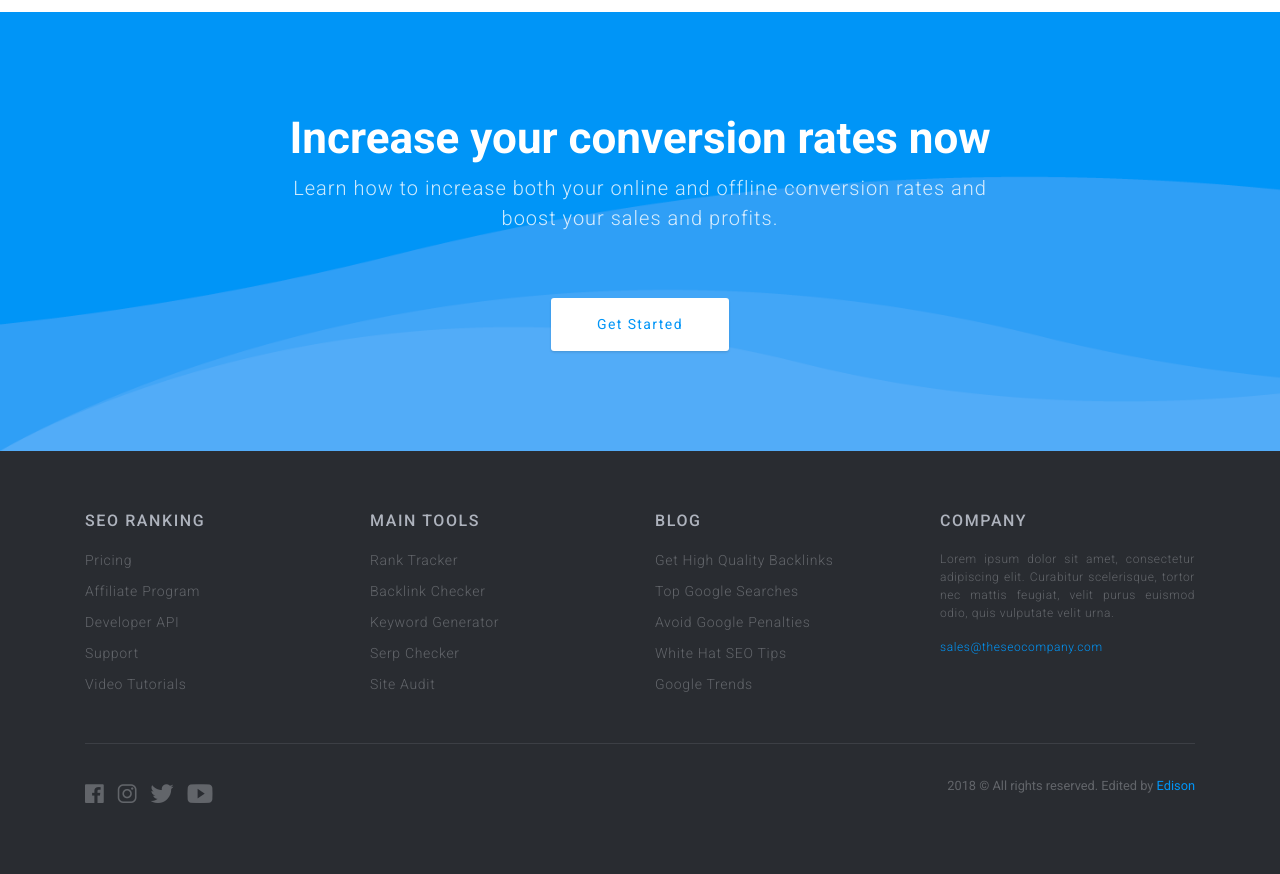
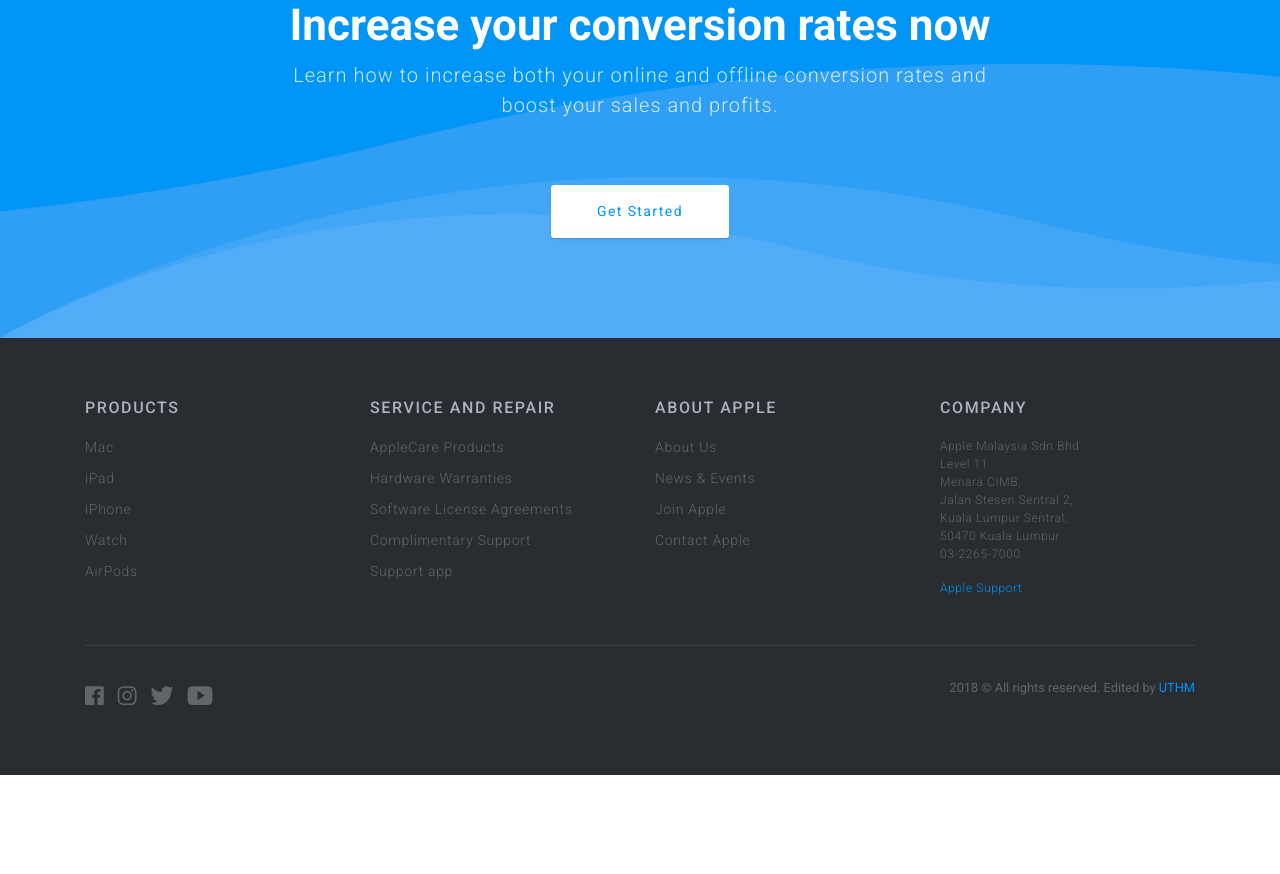
Before and after one commit to ChiiSung/WebDevProject, a PHP site: page /index.php in a window 1280 px wide. Shown: the part 3121-3995 px from the top of the page. After the commit the page ends 3896 px from the top, so only its background shows below. Run offline with PHP 8.4, Linux system fonts and the light colour scheme; some libraries are stand-ins or nearby versions.

Commit message:
Add files via upload

```diff
--- a/User/contactUs.php
+++ b/User/contactUs.php
@@ -375,9 +375,9 @@
       </div>
       <div>
         <h3>Office Location</h3>
-        <p>Apple Malaysia Sdn Bhd<br>Level 11<br>Menara CIMB,<br>Jalan Stesen Sentral 2,<br>Kuala Lumpur Sentral,<br>50470 Kuala Lumpur<br>03-2265-7000</p><br>
+        <p>Apple Malaysia Sdn Bhd<br>Level 11<br>Menara CIMB,<br>Jalan Stesen Sentral 2,<br>Kuala Lumpur Sentral,<br>50470 Kuala Lumpur</p><br>
         <h3>Phone Number:</h3>
-        <p>+14089961010</p><br>
+        <p>0322657000</p><br>
       </div>
     </div>
   </div>
--- a/User/footer.php
+++ b/User/footer.php
@@ -4,51 +4,50 @@
     <div class="container">
       <div class="row">
         <div class="col-md-3">
-          <h5>Seo Ranking</h5>
+          <h5>Products</h5>
           <ul>
-            <li><a href="#">Pricing</a></li>
-            <li><a href="#">Affiliate Program</a></li>
-            <li><a href="#">Developer API</a></li>
-            <li><a href="#">Support</a></li>
-            <li><a href="#">Video Tutorials</a></li>
+            <li><a href="product.php">Mac</a></li>
+            <li><a href="product.php">iPad</a></li>
+            <li><a href="product.php">iPhone</a></li>
+            <li><a href="product.php">Watch</a></li>
+            <li><a href="product.php">AirPods</a></li>
           </ul>
         </div>
         <div class="col-md-3">
-          <h5>Main Tools</h5>
+          <h5>Service and Repair</h5>
           <ul>
-            <li><a href="#">Rank Tracker</a></li>
-            <li><a href="#">Backlink Checker</a></li>
-            <li><a href="#">Keyword Generator</a></li>
-            <li><a href="#">Serp Checker</a></li>
-            <li><a href="#">Site Audit</a></li>
+            <li><a href="https://www.apple.com/my/support/products/">AppleCare Products</a></li>
+            <li><a href="https://www.apple.com/legal/warranty/">Hardware Warranties</a></li>
+            <li><a href="https://www.apple.com/legal/sla/">Software License Agreements</a></li>
+            <li><a href="https://support.apple.com/en-my/complimentary">Complimentary Support</a></li>
+            <li><a href="https://apps.apple.com/my/app/apple-support/id1130498044?l=en">Support app</a></li>
           </ul>
         </div>
         <div class="col-md-3">
-          <h5>Blog</h5>
+          <h5>About Apple</h5>
           <ul>
-            <li><a href="#">Get High Quality Backlinks</a></li>
-            <li><a href="#">Top Google Searches</a></li>
-            <li><a href="#">Avoid Google Penalties</a></li>
-            <li><a href="#">White Hat SEO Tips</a></li>
-            <li><a href="#">Google Trends</a></li>
+            <li><a href="aboutUs.php">About Us</a></li>
+            <li><a href="index.php">News & Events</a></li>
+            <li><a href="contactUs.php">Join Apple</a></li>
+            <li><a href="contactUs.php">Contact Apple</a></li>
           </ul>
         </div>
         <div class="col-md-3">
           <h5>Company</h5>
-          <p>Lorem ipsum dolor sit amet, consectetur adipiscing elit. Curabitur scelerisque, tortor nec mattis feugiat, velit purus euismod odio, quis vulputate velit urna.</p>
-          <p><a href="mailto:sales@theseocompany.com" class="external-links">sales@theseocompany.com</a></p>
+          <p>Apple Malaysia Sdn Bhd<br>Level 11<br>Menara CIMB,<br>Jalan Stesen Sentral 2,<br>Kuala Lumpur Sentral,<br>50470 Kuala Lumpur<br>03-2265-7000</p></p>
+          <p><a href="https://support.apple.com/en-my" class="external-links">Apple Support</a></p>
         </div>
       </div>
       <div class="divider"></div>
       <div class="row">
         <div class="col-md-6 col-xs-12">
-            <a href="#"><i class="icon ion-logo-facebook"></i></a>
-            <a href="#"><i class="icon ion-logo-instagram"></i></a>
-            <a href="#"><i class="icon ion-logo-twitter"></i></a>
-            <a href="#"><i class="icon ion-logo-youtube"></i></a>
+            <a href="https://www.facebook.com/apple/"><i class="icon ion-logo-facebook"></i></a>
+            <a href="https://www.instagram.com/apple/"><i class="icon ion-logo-instagram"></i></a>
+            <a href="https://twitter.com/apple?lang=en"><i class="icon ion-logo-twitter"></i></a>
+            <a href="https://www.youtube.com/applesupport"><i class="icon ion-logo-youtube"></i></a>
           </div>
           <div class="col-md-6 col-xs-12">
-            <small>2018 &copy; All rights reserved. Edited by <a href="" target="blank" class="external-links">Edison</a></small>
+            <small>2018 &copy; All rights reserved. Edited by <a href="" target="blank" class="external-links">UTHM</a></small>
           </div>
       </div>
     </div>
--- a/User/index.php
+++ b/User/index.php
@@ -26,9 +26,9 @@
         </div>
         <div class="col-md-7 content-box hero-content">
           <span>Make you self more better</span>
-          <h1>Digital Innovation and the <b>Future of Digital Marketing</b></h1>
-          <p>Boost your digital marketing campaigns and increase your conversion rates</p>
-          <a href="https://www.gsmarena.com/apple_iphone_15_pro_max-12548.php" target="_blank" class="btn btn-regular">Learn more</a>
+          <h1>There's still time <br>to work wonders</h1>
+          <p>Finish off your list with great last-minute gifts</p>
+          <a href="https://www.gsmarena.com/apple_iphone_15_pro_max-12548.php" target="_blank" class="btn btn-regular">Shop now</a>
         </div>
       </div>
     </div>
@@ -48,7 +48,7 @@
           </div>
         </div>
         <div class="col-md-7">
-            <img src="../images/demo-image.png" class="img-fluid" alt="Demo image">
+            <img src="https://d3cd3hu9wl72jo.cloudfront.net/1.d/preview/f/e/fee81ee6_df2abeb8_iPadPro12-wifi-Silver.png" class="img-fluid" alt="Demo image">
         </div>
       </div>
     </div>
```
